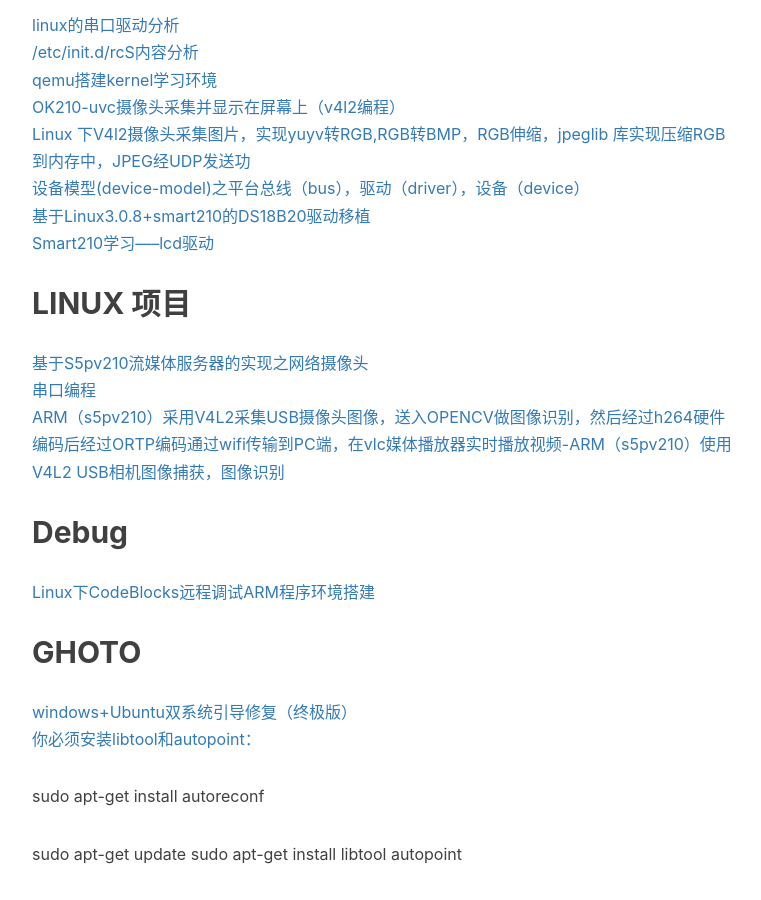
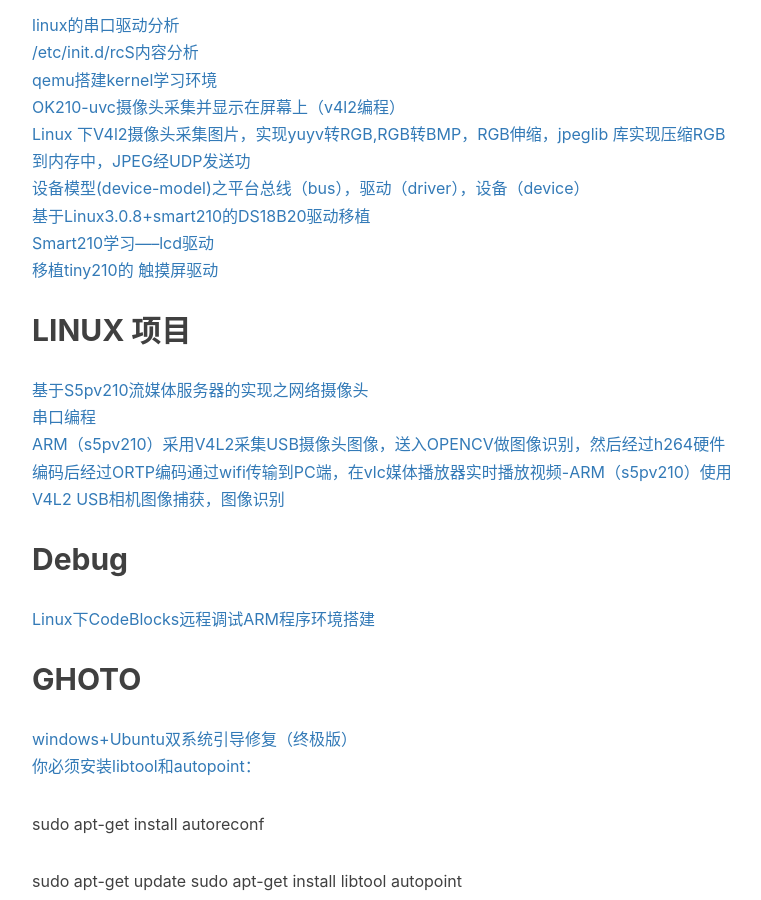
Before and after one commit to gary-robotics/dlward, a Jekyll site: the page built from _posts/2018-07-09-AndroidDriver-2018.markdown, in a window 1280 px wide and 900 px high, scrolled down 1803 px. Shown: the whole window, without its empty margins (233-994 px from the left). Built offline with Jekyll 4.4.1, drawn with Linux system fonts in a browser that asks for light colours; nearby versions of some CDN libraries; comment, search, counter and statistics services are not loaded.

Commit message:
Update 2018-07-09-AndroidDriver-2018.markdown

```diff
--- a/_posts/2018-07-09-AndroidDriver-2018.markdown
+++ b/_posts/2018-07-09-AndroidDriver-2018.markdown
@@ -57,6 +57,7 @@
 [设备模型(device-model)之平台总线（bus），驱动（driver），设备（device）](http://www.cnblogs.com/hackfun/p/5951235.html)
 [基于Linux3.0.8+smart210的DS18B20驱动移植](https://blog.csdn.net/gz_go/article/details/45952879)
 [Smart210学习-----lcd驱动](https://www.cnblogs.com/qigaohua/p/5469192.html)
+[移植tiny210的 触摸屏驱动](https://blog.csdn.net/u014600130/article/details/35268873)
 
 
 ## LINUX 项目
```
